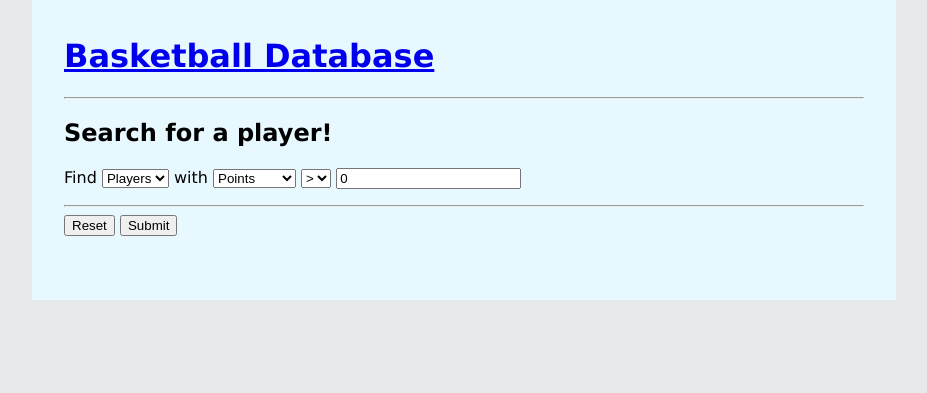
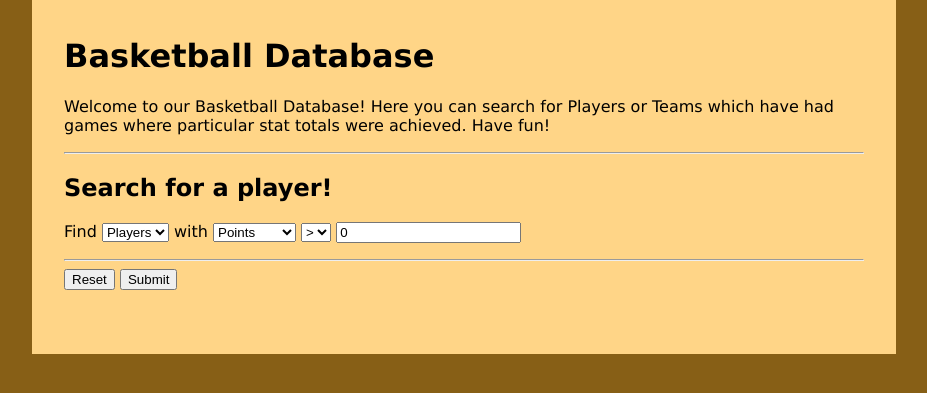
Before and after one commit to jrl47/databases-project, a Flask app: page / in a window 1280 px wide. Shown: the top 393 px of the page, without its empty margins (176-1103 px from the left). Run offline with Flask 2, Linux system fonts and the light colour scheme; some libraries are stand-ins or nearby versions.

Commit message:
Updated UI and css.

```diff
--- a/project-flask/static/css/style.css
+++ b/project-flask/static/style.css
@@ -1,13 +1,19 @@
 html {
-    background: #e6e9e9;
+  background: #875f16;
 }
 
 body {
     color: black;
-    background-color: #e8f8ff;
+    background-color: #ffd587;
     font-family: Verdana, Arial, Helvetica, sans-serif;
     max-width: 800px;
     padding: 1em 2em 4em;
     margin: 0 auto;
     line-height: 1.2;
 }
+
+a:link,
+a:visited {
+  text-decoration: none !important;
+  color: #875f16 !important;
+}
--- a/project-flask/templates/layout.html
+++ b/project-flask/templates/layout.html
@@ -5,11 +5,12 @@
     <meta name="description" content="A database of interesting basketball stats"/>
     <meta name="keywords" content="basketball"/>
     <meta http-equiv="Content-type" content="text/html;charset=UTF-8"/>
-    <link rel="stylesheet" href="/static/css/style.css" type="text/css"/>
+    <link rel="stylesheet" href="{{ url_for('static', filename='style.css') }}" type="text/css"/>
     <script src="http://code.jquery.com/jquery-2.1.4.min.js"></script>
   </head>
   <body>
-    <h1><a href="/">Basketball Database</a></h1>
+    <h1>Basketball Database</h1>
+    <p>Welcome to our Basketball Database! Here you can search for Players or Teams which have had games where particular stat totals were achieved. Have fun!</p>
     <hr/>
     <h2 id="heading">{% block heading %}{% endblock %}</h2>
     {% block content %}{% endblock %}
```
Also changed, not shown: 4 other files.
